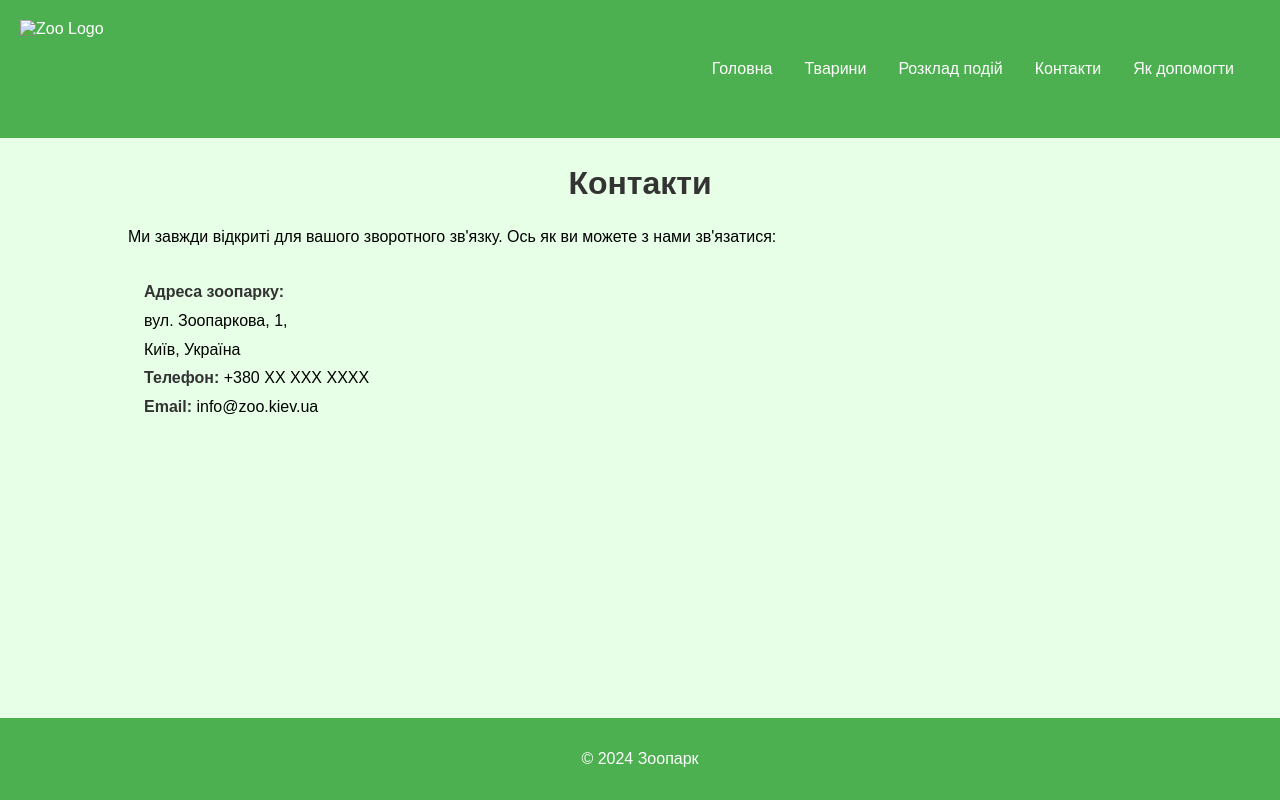
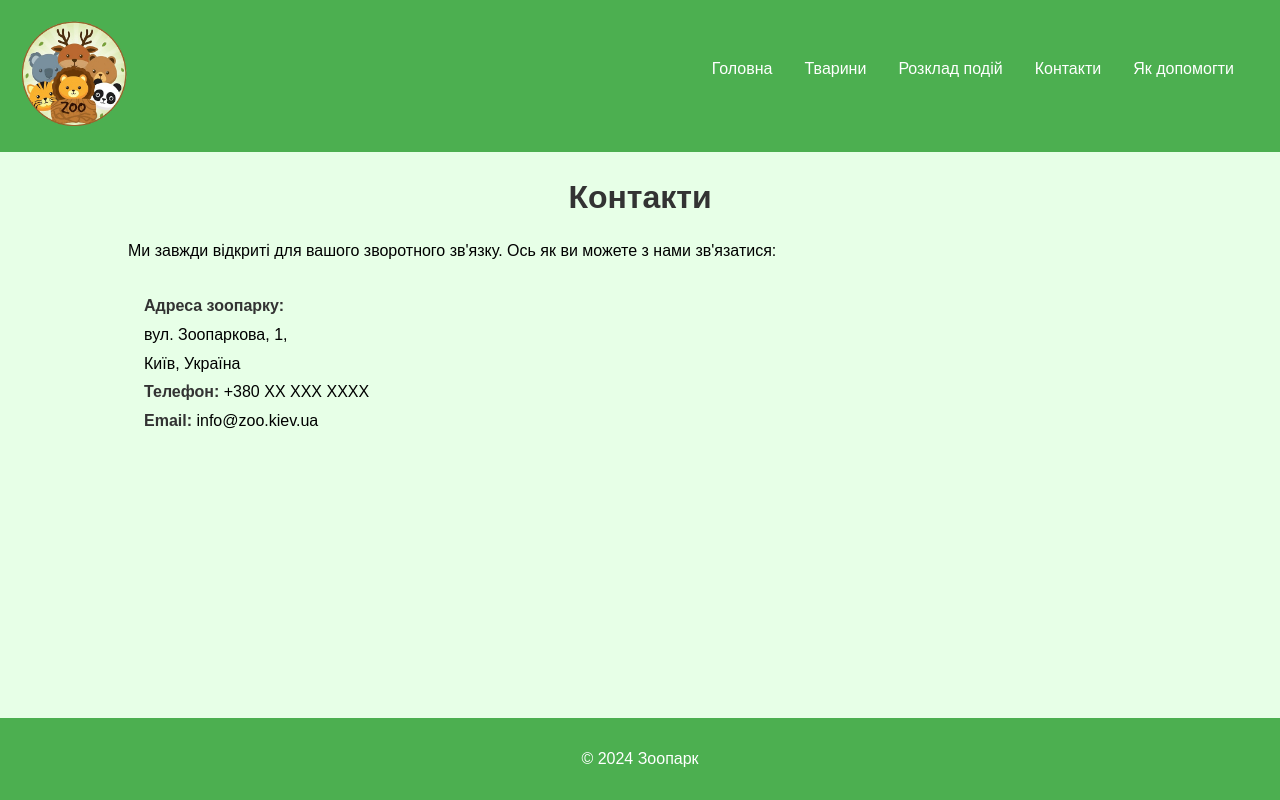
Before and after one commit to nastia1276/site, a plain HTML site: page contacts.html in a window 1280 px wide. Drawn offline with Linux system fonts and the light colour scheme.

Commit message:
Update contacts.html

```diff
--- a/contacts.html
+++ b/contacts.html
@@ -11,7 +11,7 @@
 <body>
     <header>
         <div class="logo">
-            <img src="images/logo.png" alt="Zoo Logo">
+            <img src="logo.png" alt="Zoo Logo">
         </div>
         <nav class="navbar">
             <ul>
```
